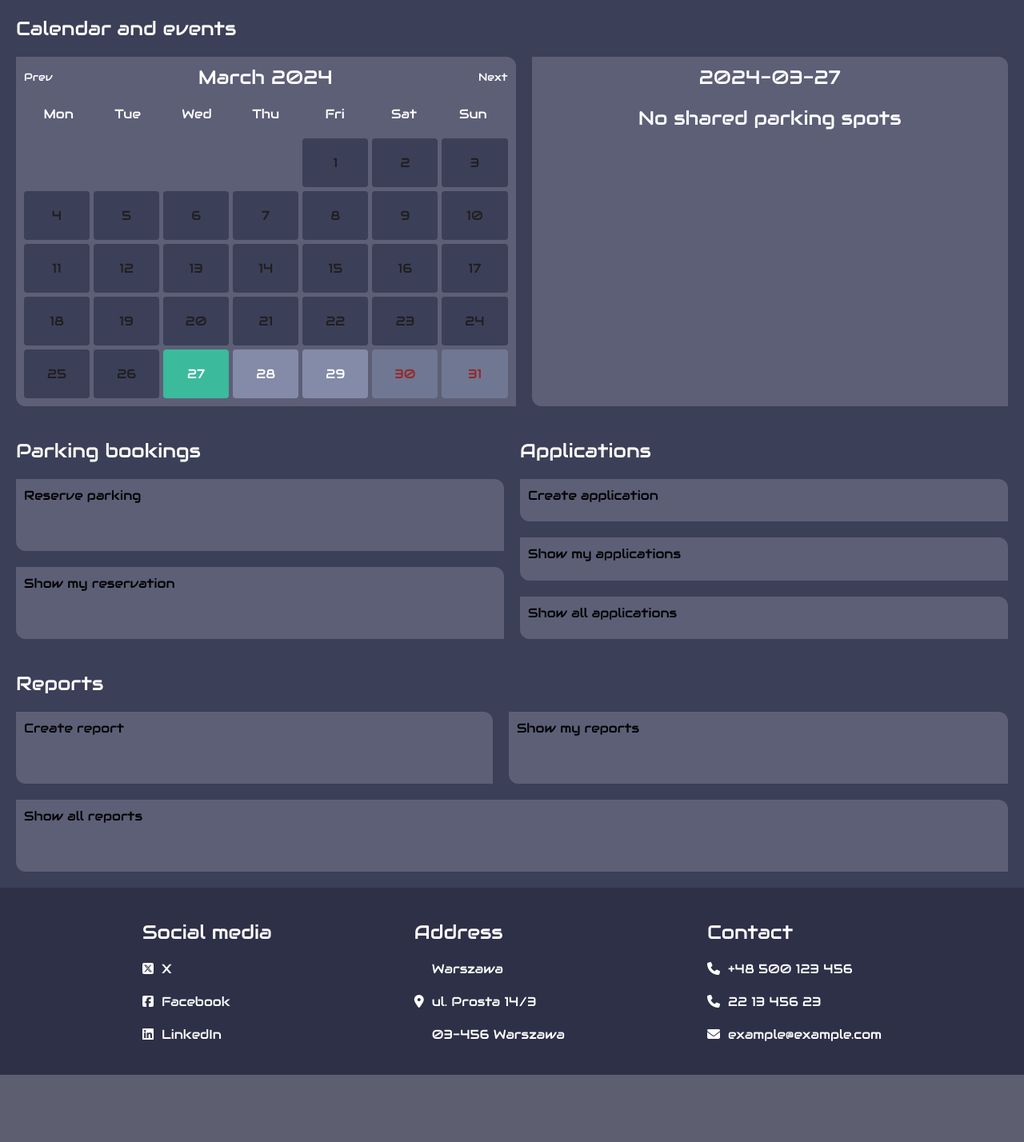
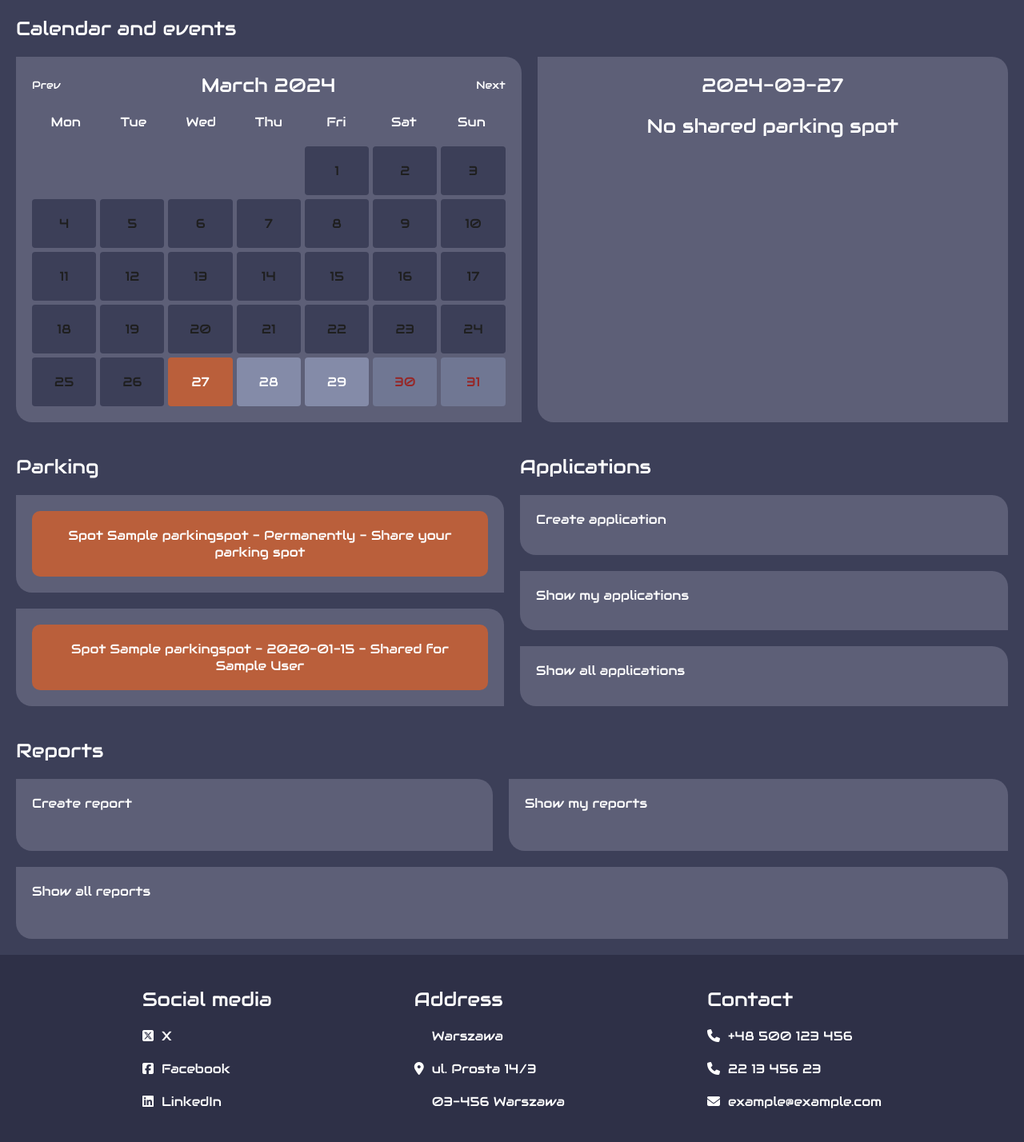
Before and after one commit to SzymonPiatek/Intranet, a Django app: page / in a window 1280 px wide. Shown: the part 80-1508 px from the top of the page at 80% size. Before the commit the page ends 1424 px from the top, so only its background shows below. Run offline with Django 5.2, Linux system fonts and the light colour scheme; a user stored in the database is signed in; tables that the repository leaves empty hold one stand-in row (values such as "Sample post"); some libraries are stand-ins or nearby versions.

Commit message:
Home Page (#7)
* Fix home page

* Calendar SCSS JS

* User Parking Spot

* Parking block display

* Change color and spot position

* Better Calendar JS

```diff
--- a/website/parkings/urls.py
+++ b/website/parkings/urls.py
@@ -1,6 +1,7 @@
 from django.urls import path
-from .views import get_parking_booking_from_date
+from .views import get_parking_booking_from_date, get_user_parking_data
 
 urlpatterns = [
     path('get_parking_booking_from_date/', get_parking_booking_from_date, name='get_parking_booking_from_date'),
+    path('get_user_parking_data/', get_user_parking_data, name='get_user_parking_data'),
 ]
--- a/website/parkings/views.py
+++ b/website/parkings/views.py
@@ -9,10 +9,13 @@ def get_parking_booking_from_date(request):
             parking_bookings = ParkingBooking.objects.filter(spot__owner=request.user, date=date)
             if parking_bookings.exists():
                 parking_booking = parking_bookings.first()
-                booking_type = f"Shared for {parking_booking.tenant if parking_booking.tenant else 'no one'}"
+                if parking_booking.tenant:
+                    booking_type = f"Shared for {parking_booking.tenant}"
+                else:
+                    booking_type = "Free spot"
             else:
                 booking_type = None
-                info = "No shared parking spots"
+                info = "No shared parking spot"
         else:
             parking_bookings = ParkingBooking.objects.filter(date=date, tenant=request.user)
             if parking_bookings.exists():
@@ -27,3 +30,69 @@ def get_parking_booking_from_date(request):
             return JsonResponse({'parking_booking': booking_data})
         else:
             return JsonResponse({'info': info})
+
+
+def get_user_parking_data(request):
+    user_parking_spot = ParkingSpot.objects.filter(owner=request.user).first()
+
+    if user_parking_spot:
+        user_parking_spot_json = {"spot": user_parking_spot.name,
+                                  "date": "Permanently",
+                                  "info": "Share your parking spot"}
+
+        user_shared_spots = ParkingBooking.objects.filter(spot__owner=request.user).order_by('date')[:3]
+        if user_shared_spots.exists():
+            free_parking_spot_json = []
+            for spot in user_shared_spots:
+                if spot.tenant:
+                    info = f"Shared for {spot.tenant}"
+                else:
+                    info = "Free spot"
+                free_parking_spot_json.append({"spot": spot.spot.name,
+                                               "date": spot.date,
+                                               "info": info})
+            return JsonResponse({'user_parking_spots': user_parking_spot_json,
+                                 'free_parking_spots': free_parking_spot_json})
+        else:
+            return JsonResponse({'user_parking_spots': user_parking_spot_json,
+                                 'second_info': "You have not shared any parking spot"})
+    else:
+        user_parking_spot = ParkingBooking.objects.filter(tenant=request.user).order_by('date')
+        free_parking_spot = ParkingBooking.objects.filter(tenant=None).order_by('date')
+
+        print(f"User: {user_parking_spot.count()}")
+        print(f"Free: {free_parking_spot.count()}")
+
+        if user_parking_spot.count() >= 2 and free_parking_spot.count() >= 2:
+            user_parking_spot = user_parking_spot[:2]
+            free_parking_spot = free_parking_spot[:2]
+        elif user_parking_spot.count() < 2:
+            free_parking_spot = free_parking_spot[:(4 - user_parking_spot.count())]
+        elif free_parking_spot.count() < 2:
+            user_parking_spot = user_parking_spot[:(4 - free_parking_spot.count())]
+
+        if user_parking_spot.exists():
+            user_parking_spot_json = []
+            for spot in user_parking_spot:
+                user_parking_spot_json.append({"spot": spot.spot.name,
+                                               "date": spot.date,
+                                               "info": "Reserved"})
+        if free_parking_spot.exists():
+            free_parking_spot_json = []
+            for spot in free_parking_spot:
+                free_parking_spot_json.append({"spot": spot.spot.name,
+                                               "date": spot.date,
+                                               "info": "Available"})
+
+        if user_parking_spot.exists() and free_parking_spot.exists():
+            return JsonResponse({"user_parking_spots": user_parking_spot_json,
+                                 "free_parking_spots": free_parking_spot_json})
+        elif user_parking_spot.exists() and not free_parking_spot.exists():
+            return JsonResponse({"user_parking_spots": user_parking_spot_json,
+                                 "second_info": "There are no available spots to book"})
+        elif not user_parking_spot.exists() and free_parking_spot.exists():
+            return JsonResponse({"first_info": "You do not have any parking spot reservation",
+                                 "free_parking_spots": free_parking_spot_json})
+        elif not user_parking_spot.exists() and not free_parking_spot.exists():
+            return JsonResponse({"first_info": "You do not have any parking spot reservation",
+                                 "second_info": "There are no available spots to book"})
--- a/website/static/css/styles.css
+++ b/website/static/css/styles.css
@@ -97,21 +97,18 @@ footer .container .content .block .item .text {
   min-width: fit-content;
 }
 .home .container .content .block .items {
-  min-width: 600px;
+  min-width: fit-content;
   min-height: 200px;
   display: flex;
   flex-wrap: wrap;
-  flex: 1;
+  flex-grow: 1;
   gap: 20px;
-}
-.home .container .content .block .items a {
-  color: #000;
 }
 .home .container .content .block .items .item {
   background: #5d5f77;
   min-width: 500px;
-  border-radius: 0 12px 0 12px;
-  padding: 10px;
+  border-radius: 0 20px 0 20px;
+  padding: 20px;
   flex-grow: 1;
 }
 .home .container .content .block .items .item.events {
@@ -120,26 +117,44 @@ footer .container .content .block .item .text {
   gap: 20px;
 }
 .home .container .content .block .items .item.events .date {
-  width: 100%;
   text-align: center;
 }
 .home .container .content .block .items .item.events .booking {
-  background: #3BBA9C;
-  width: 100%;
+  background: #ba5f3b;
   text-align: center;
-  padding: 10px 20px;
+  padding: 20px 20px;
   border-radius: 10px;
-  display: flex;
-  justify-content: center;
-  align-items: center;
-  gap: 20px;
 }
 .home .container .content .block .items .item.events .info {
   text-align: center;
 }
+.home .container .content .block .items.parkings .item {
+  display: flex;
+  justify-content: center;
+  align-items: center;
+  flex-direction: column;
+  gap: 20px;
+}
+.home .container .content .block .items.parkings .item .spot {
+  background: #ba5f3b;
+  text-align: center;
+  padding: 20px 20px;
+  border-radius: 10px;
+  width: 100%;
+}
+.home .container .content .block .items.parkings .item .info {
+  height: 100%;
+  display: flex;
+  justify-content: center;
+  align-items: center;
+}
 
-@media (max-width: 900px) {
+@media (max-width: 1100px) {
   .home .container .content .block {
+    min-width: 100%;
+  }
+  .home .container .content .block .items {
+    min-height: fit-content;
     min-width: 100%;
   }
   .home .container .content .block .items .item {
@@ -194,9 +209,11 @@ footer .container .content .block .item .text {
   text-align: center;
   padding: 20px 10px;
   border-radius: 4px;
+  cursor: pointer;
 }
 .calendar .days .day.empty {
   background: none;
+  cursor: default;
 }
 .calendar .days .day.weekend {
   background: #707793;
@@ -207,7 +224,11 @@ footer .container .content .block .item .text {
   color: #1f1f1f;
 }
 .calendar .days .day.today {
-  background: #3BBA9C;
+  background: #ba5f3b;
+}
+.calendar .days .day.selected {
+  background: #962727;
+  color: #FFF;
 }
 
 * {
@@ -245,6 +266,7 @@ button {
 ::-webkit-scrollbar {
   background: #5d5f77;
   width: 10px;
+  height: 10px;
 }
 ::-webkit-scrollbar-thumb {
   background: #848ba8;
--- a/website/static/js/elements/calendar.js
+++ b/website/static/js/elements/calendar.js
@@ -3,7 +3,7 @@ document.addEventListener('DOMContentLoaded', function() {
     const nextMonthButton = document.getElementById('nextMonth');
     const currentMonthDisplay = document.getElementById('currentMonth');
     const daysContainer = document.querySelector('.calendar .days');
-    const parkingBookingContainer = document.getElementById('parkingBooking');
+    const parkingBookingContainer = document.getElementById('eventParkingBooking');
 
     let currentDate = new Date();
 
@@ -83,6 +83,10 @@ document.addEventListener('DOMContentLoaded', function() {
     daysContainer.addEventListener('click', function(event) {
         const clickedDay = event.target.closest('.day');
         if (clickedDay && !clickedDay.classList.contains('empty')) {
+            const allDays = daysContainer.querySelectorAll('.day');
+            allDays.forEach(day => day.classList.remove('selected'));
+
+            clickedDay.classList.add('selected')
             const date = clickedDay.getAttribute('data-date');
             showParkingBookings(date);
         }
--- /dev/null
+++ b/website/static/js/parkings/parking_data.js
@@ -0,0 +1,51 @@
+document.addEventListener('DOMContentLoaded', function() {
+    const parkingDataUrl = document.getElementById('parkingData');
+    const parkingItemsContainer = document.getElementById('parkingItems');
+
+    function createSpotElement(spot) {
+        const parkingDataElement = Object.assign(document.createElement('div'), {className: 'spot'});
+        parkingDataElement.innerHTML = `Spot ${spot.spot} - ${spot.date} - ${spot.info}`;
+        return parkingDataElement;
+    }
+
+    function createInfoElement(info) {
+        const infoElement = Object.assign(document.createElement('div'), {className: 'info'});
+        infoElement.innerHTML = info;
+        return infoElement;
+    }
+
+    function createItemElement(content) {
+        const itemElement = Object.assign(document.createElement('div'), {className: 'item'});
+        itemElement.appendChild(content);
+        return itemElement;
+    }
+
+    function showParkingData () {
+        const url = parkingDataUrl.getAttribute('data-url');
+        fetch(url)
+            .then(response => response.json())
+            .then(data => {
+                if (data.user_parking_spots) {
+                    const parkingData = Array.isArray(data.user_parking_spots) ? data.user_parking_spots : [data.user_parking_spots];
+                    parkingData.forEach(spot => {
+                        parkingItemsContainer.appendChild(createItemElement(createSpotElement(spot)));
+                    });
+                } else if (data.first_info) {
+                    parkingItemsContainer.appendChild(createItemElement(createInfoElement(data.first_info)));
+                }
+
+                if (data.free_parking_spots) {
+                    const parkingData = Array.isArray(data.free_parking_spots) ? data.free_parking_spots : [data.free_parking_spots];
+                    parkingData.forEach(spot => {
+                        parkingItemsContainer.appendChild(createItemElement(createSpotElement(spot)));
+                    });
+                } else if (data.second_info) {
+                    parkingItemsContainer.appendChild(createItemElement(createInfoElement(data.second_info)));
+                }
+            })
+            .catch(error => {
+                console.error('Error:', error);
+            })
+    }
+    showParkingData()
+});
--- a/website/static/scss/calendar.scss
+++ b/website/static/scss/calendar.scss
@@ -26,8 +26,10 @@
       text-align: center;
       padding: 20px 10px;
       border-radius: 4px;
+      cursor: pointer;
       &.empty {
         background: none;
+        cursor: default;
       }
       &.weekend {
         background: $calendar-weekend-background;
@@ -40,6 +42,10 @@
       &.today {
         background: $calendar-today-background;
       }
+      &.selected {
+        background: $calendar-selected-background;
+        color: $text-color;
+      }
     }
   }
 }
--- a/website/static/scss/colors.scss
+++ b/website/static/scss/colors.scss
@@ -3,7 +3,7 @@ $color-2: #2E3047;
 $color-3: #707793;
 $color-4: #5d5f77;
 $color-5: #FFF;
-$color-6: #3BBA9C;
+$color-6: #ba5f3b;
 $color-7: #000;
 $color-8: #848ba8;
 $color-9: #962727;
@@ -25,6 +25,7 @@ $calendar-day-background: $color-8;
 $calendar-weekend-background: $color-3;
 $calendar-past-background: $color-1;
 $calendar-today-background: $color-6;
+$calendar-selected-background: $color-9;
 
 $scrollbar-background: $color-4;
 $scrollbar-thumb-background: $color-8;
--- a/website/static/scss/home.scss
+++ b/website/static/scss/home.scss
@@ -26,42 +26,55 @@
           min-width: fit-content;
         }
         .items {
-          min-width: 600px;
+          min-width: fit-content;
           min-height: 200px;
           display: flex;
           flex-wrap: wrap;
-          flex: 1;
+          flex-grow: 1;
           gap: 20px;
-          a {
-            color: $text-color-2;
-          }
           .item {
             background: $block-item-background;
             min-width: 500px;
-            border-radius: 0 12px 0 12px;
-            padding: 10px;
+            border-radius: 0 20px 0 20px;
+            padding: 20px;
             flex-grow: 1;
             &.events {
               display: flex;
               flex-direction: column;
               gap: 20px;
               .date {
-                width: 100%;
                 text-align: center;
               }
               .booking {
                 background: $booking-background;
+                text-align: center;
+                padding: 20px 20px;
+                border-radius: 10px;
+              }
+              .info {
+                text-align: center;
+              }
+            }
+          }
+          &.parkings {
+            .item {
+              display: flex;
+              justify-content: center;
+              align-items: center;
+              flex-direction: column;
+              gap: 20px;
+              .spot {
+                background: $booking-background;
+                text-align: center;
+                padding: 20px 20px;
+                border-radius: 10px;
                 width: 100%;
-                text-align: center;
-                padding: 10px 20px;
-                border-radius: 10px;
+              }
+              .info {
+                height: 100%;
                 display: flex;
                 justify-content: center;
                 align-items: center;
-                gap: 20px;
-              }
-              .info {
-                text-align: center;
               }
             }
           }
@@ -71,13 +84,15 @@
   }
 }
 
-@media (max-width: 900px) {
+@media (max-width: 1100px) {
   .home {
     .container {
       .content {
         .block {
           min-width: 100%;
           .items {
+            min-height: fit-content;
+            min-width: 100%;
             .item {
               min-width: 100%;
             }
--- a/website/static/scss/styles.scss
+++ b/website/static/scss/styles.scss
@@ -40,6 +40,7 @@ button {
 ::-webkit-scrollbar {
   background: $scrollbar-background;
   width: 10px;
+  height: 10px;
   &-thumb {
     background: $scrollbar-thumb-background;
     border-radius: 20px;
--- a/website/templates/base.html
+++ b/website/templates/base.html
@@ -21,6 +21,8 @@
 
 <!-- My Calendar -->
     <script src="{% static 'js/elements/calendar.js' %}"></script>
+<!-- Parking Data -->
+    <script src="{% static 'js/parkings/parking_data.js' %}"></script>
 
 </head>
 <body>
--- a/website/templates/home.html
+++ b/website/templates/home.html
@@ -15,29 +15,15 @@
                             {% include 'elements/calendar.html' %}
                         </div>
                         <div class="item events" id="eventsContainer">
-                            <div id="parkingBooking" data-url="{% url 'get_parking_booking_from_date'%}" style="display: none"></div>
+                            <div id="eventParkingBooking" data-url="{% url 'get_parking_booking_from_date'%}" style="display: none"></div>
                         </div>
                     </div>
                 </div>
 
                 <div class="block">
-                    <h2>Parking bookings</h2>
-                    <div class="items">
-                        {% if user_have_parking_spot %}
-                            <a href="/" class="item">
-                                Share parking
-                            </a>
-                            <a href="/" class="item">
-                                Show shared spots
-                            </a>
-                        {% else %}
-                            <a href="/" class="item">
-                                Reserve parking
-                            </a>
-                            <a href="/" class="item">
-                                Show my reservation
-                            </a>
-                        {% endif %}
+                    <h2>Parking</h2>
+                    <div class="items parkings" id="parkingItems">
+                        <div id="parkingData" data-url="{% url 'get_user_parking_data'%}" style="display: none"></div>
                     </div>
                 </div>
 
--- a/website/website/views.py
+++ b/website/website/views.py
@@ -5,4 +5,11 @@ from parkings.models import ParkingSpot
 
 @login_required
 def home_view(request):
-    return render(request, "home.html")
+    user = request.user
+    user_have_parking_spot = ParkingSpot.objects.filter(owner=user).exists()
+
+    context = {
+        "user_have_parking_spot": user_have_parking_spot,
+    }
+
+    return render(request, "home.html", context)
```
Also changed, not shown: 1 other file.
